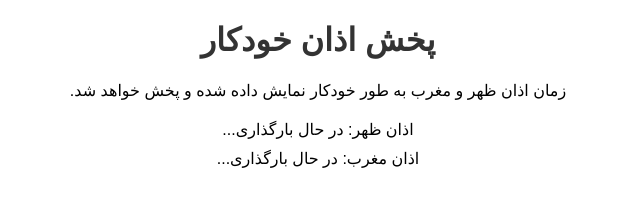
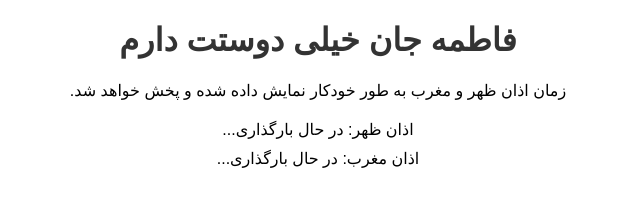
Before and after one commit to dabaghi/azan-test, a plain HTML site: page index.html in a window 1280 px wide. Shown: the whole page, without its empty margins (322-962 px from the left). Drawn offline with Linux system fonts and the light colour scheme; no server answers.

Commit message:
Update index.html

```diff
--- a/index.html
+++ b/index.html
@@ -23,7 +23,7 @@
     </style>
 </head>
 <body>
-    <h1>پخش اذان خودکار</h1>
+    <h1>فاطمه جان خیلی دوستت دارم</h1>
     <p>زمان اذان ظهر و مغرب به طور خودکار نمایش داده شده و پخش خواهد شد.</p>
 
     <!-- نمایش زمان اذان ها -->
```
